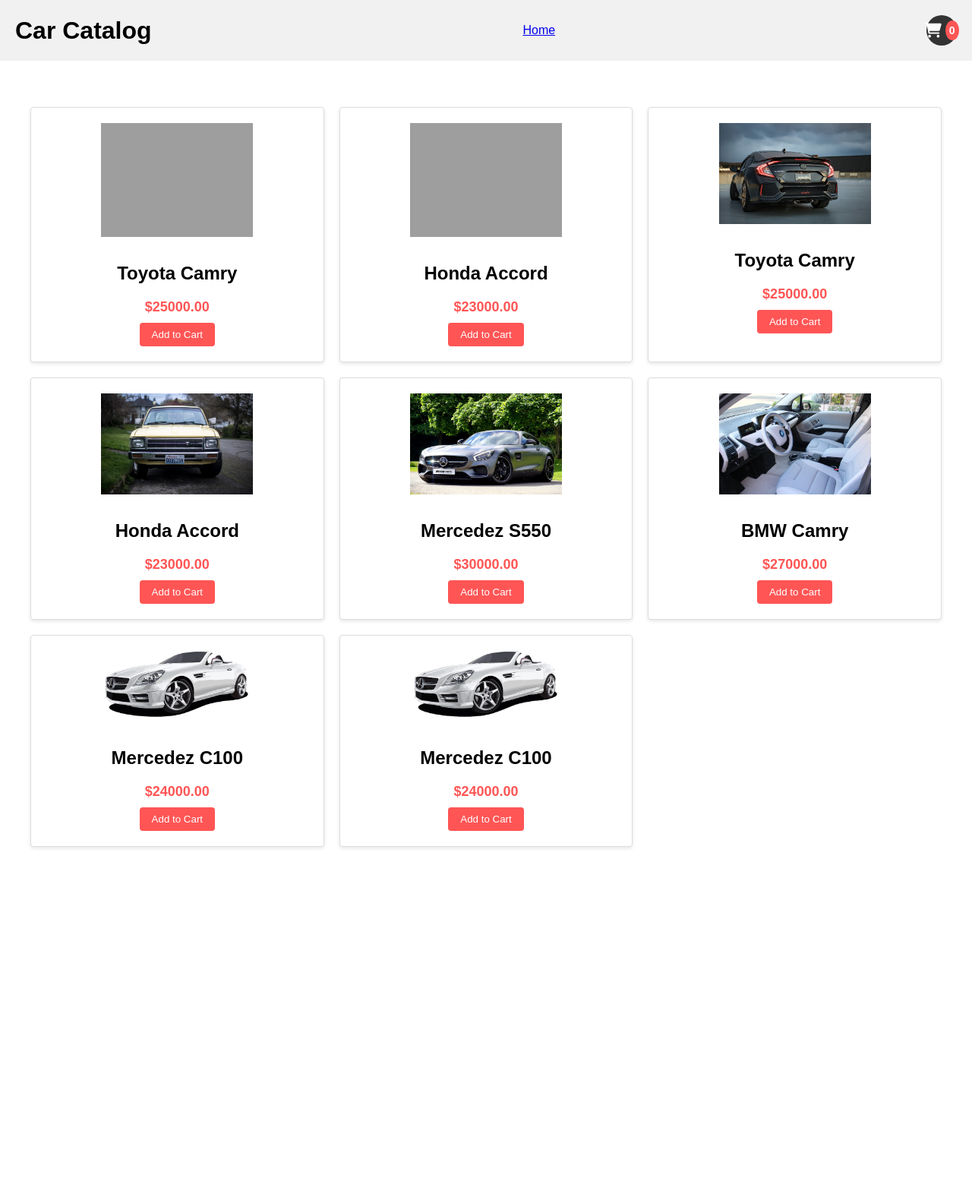
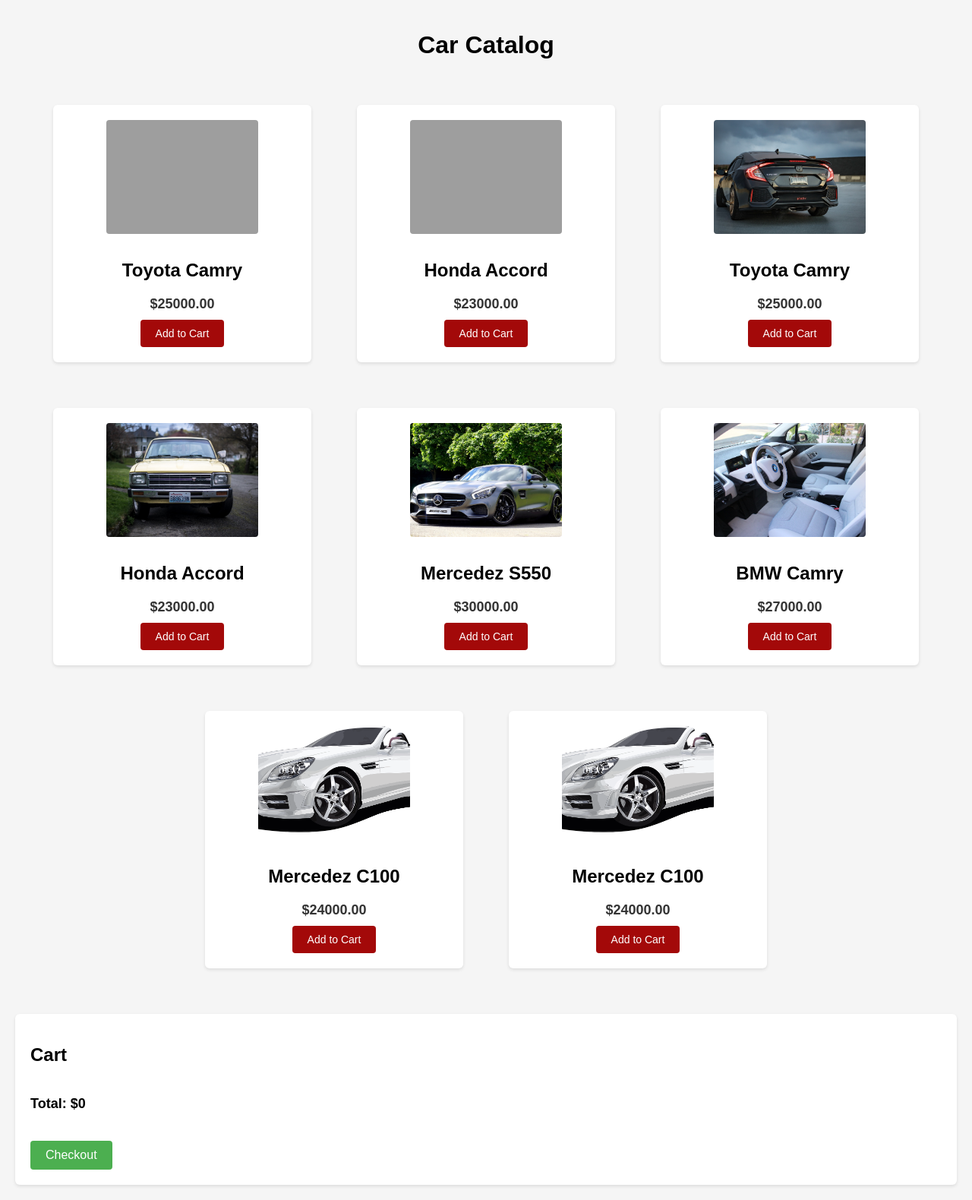
Before and after one commit to SymonOtieno/Carsale, a Django app: page /catalog/ in a window 1280 px wide. Shown: the whole page at 76% size. Before the commit the page ends 1117 px from the top, so only its background shows below. Run offline with Django 4.2, Linux system fonts and the light colour scheme; a user stored in the database is signed in; data comes from the database, SQL or seed files in the repository; grey boxes are pictures that could not be loaded.

Commit message:
Catalog Update

```diff
--- a/app/carsale_app/static/css/cart.css
+++ b/app/carsale_app/static/css/cart.css
@@ -1,156 +1,116 @@
-/* Additional CSS styles for the catalog page */
+/* Custom Styles */
 body {
     font-family: Arial, sans-serif;
     margin: 0;
-    padding: 0;
+    padding: 20px;
+    background-color: #f5f5f5;
 }
 
-.header {
-    display: flex;
-    justify-content: space-between;
-    align-items: center;
-    padding: 20px;
-    background-color: #f1f1f1;
-    position: fixed;
-    top: 0;
-    left: 0;
-    right: 0;
-}
-
-.header h1 {
-    margin: 0;
-}
-
-.cart-icon {
-    display: flex;
-    align-items: center;
-    justify-content: center;
-    width: 40px;
-    height: 40px;
-    border-radius: 50%;
-    background-color: #333;
-    color: #fff;
-    cursor: pointer;
-}
-
-.cart-icon i {
-    font-size: 20px;
-}
-
-.cart-count {
-    background-color: #ff5555;
-    color: #fff;
-    font-size: 14px;
-    font-weight: bold;
-    padding: 5px;
-    border-radius: 50%;
-    margin-left: 5px;
+h1 {
+    text-align: center;
+    margin-bottom: 40px;
 }
 
 .car-container {
-    display: grid;
-    grid-template-columns: repeat(auto-fit, minmax(300px, 1fr));
-    grid-gap: 20px;
-    padding: 100px 20px 20px;
+    display: flex;
+    flex-wrap: wrap;
+    justify-content: center;
 }
 
 .car-item {
-    border: 1px solid #ddd;
+    width: 300px;
+    background-color: #fff;
+    border-radius: 6px;
     padding: 20px;
+    margin: 20px;
     text-align: center;
-    background-color: #fff;
-    box-shadow: 0 2px 5px rgba(0, 0, 0, 0.1);
+    box-shadow: 0 2px 4px rgba(0, 0, 0, 0.1);
+    transition: transform 0.3s ease;
+}
+
+.car-item:hover {
+    transform: translateY(-5px);
 }
 
 .car-image {
-    max-width: 100%;
-    height: auto;
+    width: 200px;
+    height: 150px;
+    object-fit: cover;
     margin-bottom: 10px;
+    border-radius: 4px;
 }
 
 .car-price {
-    margin: 0;
-    color: #ff5555;
+    font-size: 18px;
     font-weight: bold;
+    margin-bottom: 10px;
 }
 
 .add-to-cart-btn {
     display: inline-block;
-    padding: 8px 16px;
-    margin-top: 10px;
-    background-color: #ff5555;
+    background-color: #4285f4;
     color: #fff;
     border: none;
     border-radius: 4px;
+    padding: 10px 20px;
+    font-size: 14px;
     cursor: pointer;
+    transition: background-color 0.3s ease;
+}
+
+.add-to-cart-btn:hover {
+    background-color: #3367d6;
 }
 
 .cart-container {
-    position: fixed;
-    top: 60px;
-    right: 20px;
-    width: 300px;
+    margin-top: 40px;
     background-color: #fff;
-    border: 1px solid #ddd;
-    border-radius: 4px;
-    box-shadow: 0 2px 5px rgba(0, 0, 0, 0.1);
-    display: none;
+    border-radius: 6px;
+    padding: 20px;
+    box-shadow: 0 2px 4px rgba(0, 0, 0, 0.1);
 }
 
 .cart-header {
     display: flex;
     justify-content: space-between;
     align-items: center;
-    padding: 10px 20px;
-    background-color: #f1f1f1;
+    margin-bottom: 20px;
 }
 
 .cart-header h2 {
+    font-size: 24px;
+}
+
+.cart-items {
+    list-style: none;
+    padding: 0;
     margin: 0;
 }
 
-.close-cart {
-    cursor: pointer;
-}
-
-.close-cart i {
-    color: #999;
-    font-size: 18px;
-}
-
-.cart-items {
-    list-style-type: none;
-    padding: 0;
-    margin: 0;
-    max-height: 200px;
-    overflow-y: auto;
-}
-
-.cart-items li {
-    padding: 10px 20px;
-    border-bottom: 1px solid #ddd;
-}
-
-.cart-items li:last-child {
-    border-bottom: none;
+.cart-item {
+    font-size: 16px;
+    margin-bottom: 10px;
 }
 
 .cart-total {
-    padding: 10px 20px;
-    margin: 0;
-    background-color: #f1f1f1;
+    font-size: 18px;
     font-weight: bold;
-    text-align: right;
+    margin-top: 20px;
 }
 
 .checkout-btn {
     display: inline-block;
-    padding: 10px 20px;
-    margin: 20px;
-    background-color: #ff5555;
+    background-color: #4caf50;
     color: #fff;
     border: none;
     border-radius: 4px;
+    padding: 10px 20px;
+    font-size: 16px;
     text-decoration: none;
     cursor: pointer;
+    transition: background-color 0.3s ease;
 }
+
+.checkout-btn:hover {
+    background-color: #45a049;
+}
--- a/app/carsale_app/templates/catalog.html
+++ b/app/carsale_app/templates/catalog.html
@@ -4,27 +4,130 @@
 <head>
     <!-- Template Stylesheet -->
     <link href="{% static 'css/style.css' %}" rel="stylesheet">
-    <link href="{% static 'css/cart.css' %}" rel="stylesheet">
-    <!-- Font Awesome -->
     <link href="https://cdnjs.cloudflare.com/ajax/libs/font-awesome/6.0.0-beta3/css/all.min.css" rel="stylesheet">
     <meta charset="UTF-8">
     <title>Car Catalog</title>
+    <style>
+        /* Custom Styles */
+        body {
+            font-family: Arial, sans-serif;
+            margin: 0;
+            padding: 20px;
+            background-color: #f5f5f5;
+        }
+
+        h1 {
+            text-align: center;
+            margin-bottom: 40px;
+        }
+
+        .car-container {
+            display: flex;
+            flex-wrap: wrap;
+            justify-content: center;
+        }
+
+        .car-item {
+            width: 300px;
+            background-color: #fff;
+            border-radius: 6px;
+            padding: 20px;
+            margin: 20px;
+            text-align: center;
+            box-shadow: 0 2px 4px rgba(0, 0, 0, 0.1);
+            transition: transform 0.3s ease;
+        }
+
+        .car-item:hover {
+            transform: translateY(-5px);
+        }
+
+        .car-image {
+            width: 200px;
+            height: 150px;
+            object-fit: cover;
+            margin-bottom: 10px;
+            border-radius: 4px;
+        }
+
+        .car-price {
+            font-size: 18px;
+            font-weight: bold;
+            margin-bottom: 10px;
+        }
+
+        .add-to-cart-btn {
+            display: inline-block;
+            background-color: #a30909;
+            color: #fff;
+            border: none;
+            border-radius: 4px;
+            padding: 10px 20px;
+            font-size: 14px;
+            cursor: pointer;
+            transition: background-color 0.3s ease;
+        }
+
+        .add-to-cart-btn:hover {
+            background-color: #3367d6;
+        }
+
+        .cart-container {
+            margin-top: 40px;
+            background-color: #fff;
+            border-radius: 6px;
+            padding: 20px;
+            box-shadow: 0 2px 4px rgba(0, 0, 0, 0.1);
+        }
+
+        .cart-header {
+            display: flex;
+            justify-content: space-between;
+            align-items: center;
+            margin-bottom: 20px;
+        }
+
+        .cart-header h2 {
+            font-size: 24px;
+        }
+
+        .cart-items {
+            list-style: none;
+            padding: 0;
+            margin: 0;
+        }
+
+        .cart-item {
+            font-size: 16px;
+            margin-bottom: 10px;
+        }
+
+        .cart-total {
+            font-size: 18px;
+            font-weight: bold;
+            margin-top: 20px;
+        }
+
+        .checkout-btn {
+            display: inline-block;
+            background-color: #4caf50;
+            color: #fff;
+            border: none;
+            border-radius: 4px;
+            padding: 10px 20px;
+            font-size: 16px;
+            text-decoration: none;
+            cursor: pointer;
+            transition: background-color 0.3s ease;
+        }
+
+        .checkout-btn:hover {
+            background-color: #45a049;
+        }
+    </style>
 </head>
 <body>
-    <header class="header">
-        <h1>Car Catalog</h1>
-        <a href="{% url 'home' %}">Home</a>
-        <div class="cart-icon" onclick="toggleCart()">
-            <i class="fas fa-shopping-cart"></i>
-            <span class="cart-count" id="cart-count">0</span>
-        </div>
-    </header>
-
-    <div class="search-container">
-        <input type="text" id="search-input" placeholder="Search cars...">
-        <button id="search-button"><i class="fas fa-search"></i></button>
-    </div>
-
+    <h1>Car Catalog</h1>
     <div class="car-container">
         {% for car in cars %}
             <div class="car-item">
@@ -37,49 +140,23 @@
             <p>No cars available.</p>
         {% endfor %}
     </div>
-
-    <div class="cart-container" id="cart-container">
+    <div class="cart-container">
         <div class="cart-header">
             <h2>Cart</h2>
-            <div class="close-cart" onclick="toggleCart()">
-                <i class="fas fa-times"></i>
-            </div>
         </div>
-        <ul class="cart-items" id="cart-items">
+        <ul class="cart-items">
             <!-- Cart items will be dynamically added here using JavaScript -->
         </ul>
         <p class="cart-total">Total: $<span id="cart-total">0</span></p>
-        <div class="billing-form">
-            <label for="name">Name</label>
-            <input type="text" id="name" name="name" required>
-
-            <label for="email">Email</label>
-            <input type="email" id="email" name="email" required>
-
-            <label for="address">Address</label>
-            <input type="text" id="address" name="address" required>
-
-            <button type="submit" class="checkout-btn" onclick="checkout()">Checkout</button>
-        </div>
+        <a href="#" class="checkout-btn">Checkout</a>
     </div>
 
-    <!-- JavaScript for adding items to cart, managing the cart functionality, performing search, and handling checkout -->
+    <!-- JavaScript for adding items to cart -->
     <script>
         document.addEventListener('DOMContentLoaded', function () {
             const addToCartButtons = document.querySelectorAll('.add-to-cart-btn');
-            const cartContainer = document.getElementById('cart-container');
-            const cartItemsContainer = document.getElementById('cart-items');
-            const cartCountElement = document.getElementById('cart-count');
+            const cartItemsContainer = document.querySelector('.cart-items');
             const cartTotal = document.getElementById('cart-total');
-            const searchInput = document.getElementById('search-input');
-            const searchButton = document.getElementById('search-button');
-            const carItems = document.querySelectorAll('.car-item');
-            const nameInput = document.getElementById('name');
-            const emailInput = document.getElementById('email');
-            const addressInput = document.getElementById('address');
-            const checkoutButton = document.querySelector('.checkout-btn');
-
-            const cartItems = {}; // Object to store the cart items
 
             addToCartButtons.forEach(button => {
                 button.addEventListener('click', () => {
@@ -87,80 +164,23 @@
                     const carName = button.previousElementSibling.previousElementSibling.textContent;
                     const carPrice = button.previousElementSibling.textContent.slice(1);
                     const cartItem = document.createElement('li');
+                    cartItem.classList.add('cart-item');
                     cartItem.textContent = `${carName} - $${carPrice}`;
                     cartItemsContainer.appendChild(cartItem);
-
-                    // Add the item to the cart object
-                    cartItems[carId] = {
-                        name: carName,
-                        price: parseFloat(carPrice),
-                    };
-
                     updateCartTotal();
-                    updateCartCount();
                 });
             });
 
             function updateCartTotal() {
-                const prices = Object.values(cartItems).map(item => item.price);
-                const total = prices.reduce((acc, curr) => acc + curr, 0);
+                const cartItems = document.querySelectorAll('.cart-items li');
+                let total = 0;
+                cartItems.forEach(item => {
+                    const price = parseFloat(item.textContent.slice(item.textContent.lastIndexOf('$') + 1));
+                    total += price;
+                });
                 cartTotal.textContent = total.toFixed(2);
             }
-
-            function updateCartCount() {
-                const count = Object.keys(cartItems).length;
-                cartCountElement.textContent = count;
-            }
-
-            function toggleCart() {
-                cartContainer.classList.toggle('open');
-            }
-
-            function performSearch() {
-                const searchTerm = searchInput.value.trim().toLowerCase();
-
-                carItems.forEach(carItem => {
-                    const carName = carItem.querySelector('h2').textContent.toLowerCase();
-
-                    if (carName.includes(searchTerm)) {
-                        carItem.style.display = 'block';
-                    } else {
-                        carItem.style.display = 'none';
-                    }
-                });
-            }
-
-            function checkout() {
-                const name = nameInput.value.trim();
-                const email = emailInput.value.trim();
-                const address = addressInput.value.trim();
-
-                // Perform further actions with the collected billing information
-
-                // Clear the cart items and update the UI
-                cartItemsContainer.innerHTML = '';
-                cartItems = {};
-                updateCartTotal();
-                updateCartCount();
-
-                // Clear the billing information inputs
-                nameInput.value = '';
-                emailInput.value = '';
-                addressInput.value = '';
-
-                // Close the cart container
-                toggleCart();
-            }
-
-            searchButton.addEventListener('click', performSearch);
-            searchInput.addEventListener('keyup', performSearch);
-            checkoutButton.addEventListener('click', checkout);
         });
-
-        function toggleCart() {
-            const cartContainer = document.getElementById('cart-container');
-            cartContainer.classList.toggle('open');
-        }
     </script>
 </body>
 </html>
```
